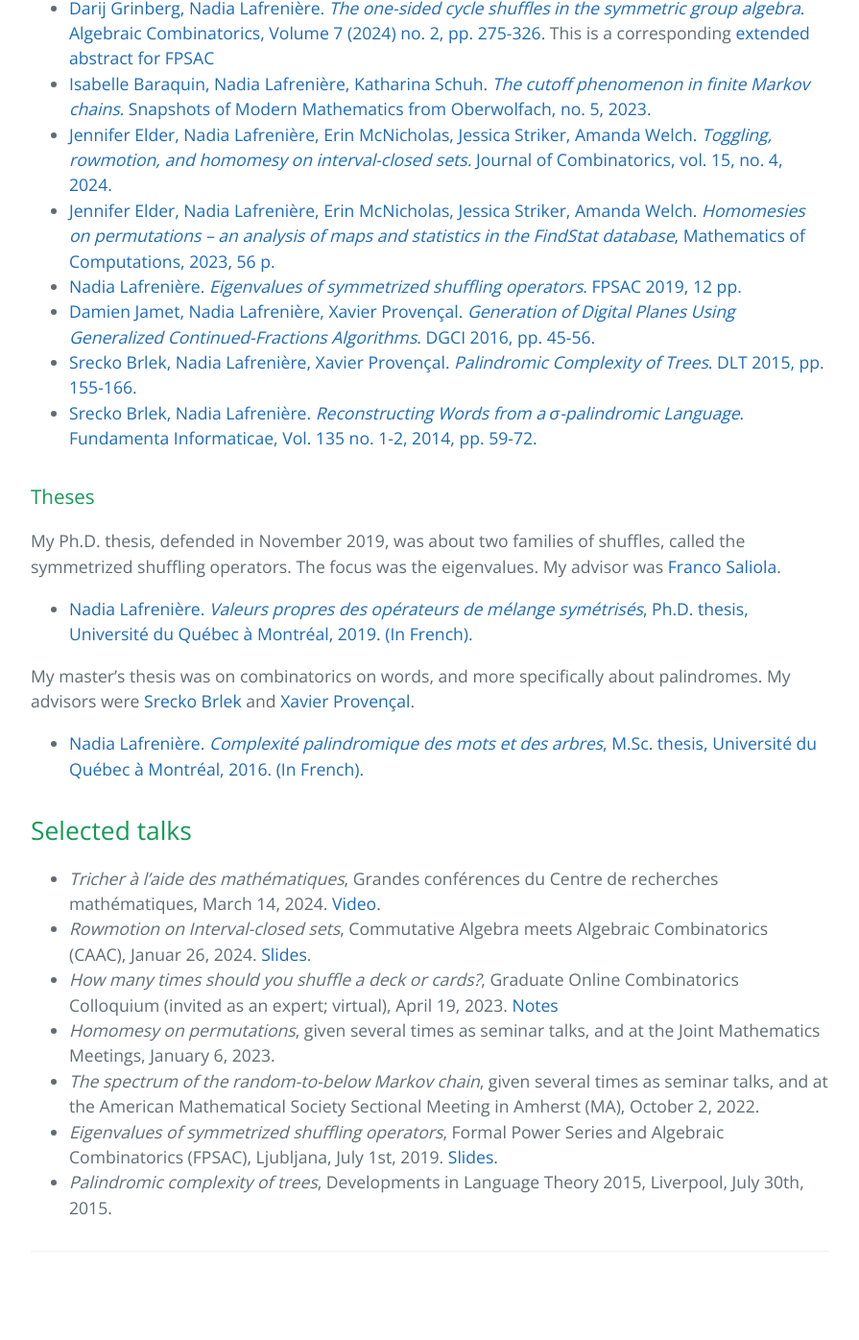
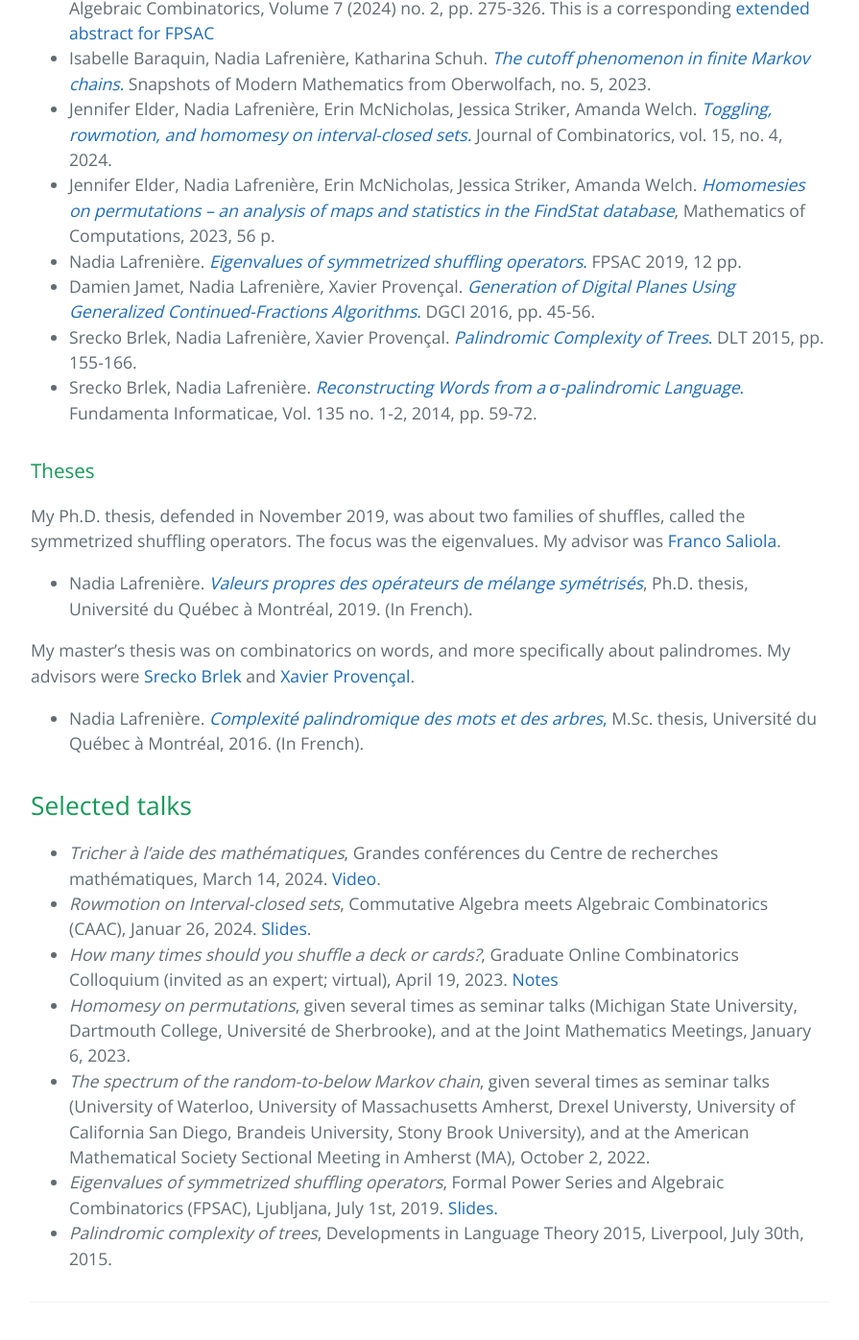
Before and after one commit to nadialafreniere/nadialafreniere.github.io, a Jekyll site: the page built from research.md, in a window 1280 px wide and 1400 px high, scrolled down 949 px. Shown: the top 1396 px of the window at 96% size, without its empty margins (192-1087 px from the left). Built offline with Jekyll 4.4.1, drawn with Linux system fonts in a browser that asks for light colours; our own code applies the rules of GitHub Pages for plain Markdown files; before the commit the page ends 2317 px from its top, so only the background shows below that; some of the changed text lies outside the part shown.

Commit message:
Mis en forme de la page rcherche

```diff
--- a/research.md
+++ b/research.md
@@ -4,39 +4,39 @@
 ref: recherche
 ---
 
-My research area is algebraic combinatorics. More specifically, I study actions on combinatorial structures, mostly permutations. On the one hand, I study spectral properties (eigenvalues, eigenvectors) of random walks corresponding to card shuffling which I explain, in French, [for the mathematics magazine _Accromath_](https://accromath.uqam.ca/2021/10/ordre-et-desordre-comment-y-arriver-rapidement/)
+My research area is algebraic combinatorics. More specifically, I study actions on combinatorial structures, mostly permutations. On the one hand, I study spectral properties (eigenvalues, eigenvectors) of random walks corresponding to card shuffling which I explain, in French, [for the mathematics magazine _Accromath_](https://accromath.uqam.ca/2021/10/ordre-et-desordre-comment-y-arriver-rapidement/).
 
 Recently, I also got interested into dynamical algebraic combinatorics, which is the study of combinatorial actions and their orbits from an enumerative perspective. I also worked in combinatorics on words in the past.
 
 ### Preprints
-- [Nadia Lafrenière, Rosa Orellana, Anna Pun, Sheila Sundaram, Stephanie van Willigenburg, Tamsen Whitehead McGinley. _The skew immaculate Hecke poset and 0-Hecke modules_. Soumis pour révision.](https://arxiv.org/abs/2409.00709)
-- [Ashleigh Adams, Jennifer Elder, Nadia Lafrenière, Erin McNicholas, Jessica Striker, Amanda Welch. _Cyclic sieving on permutations -- an analysis of maps and statistics in the FindStat database._](https://arxiv.org/abs/2402.16251)
+- Nadia Lafrenière, Rosa Orellana, Anna Pun, Sheila Sundaram, Stephanie van Willigenburg, Tamsen Whitehead McGinley. [_The skew immaculate Hecke poset and 0-Hecke modules_.](https://arxiv.org/abs/2409.00709)
+- Ashleigh Adams, Jennifer Elder, Nadia Lafrenière, Erin McNicholas, Jessica Striker, Amanda Welch. [_Cyclic sieving on permutations -- an analysis of maps and statistics in the FindStat database._](https://arxiv.org/abs/2402.16251)
 
 ### Published papers
-- [Will Dowling, Nadia Lafrenière. _Homomesy on permutations with toggling actions_. To appear in _Involve_.](https://arxiv.org/abs/2312.02383)
-- [Nadia Lafrenière, Yan Zhuang. _On the rix statistic and valley-hopping._ Discrete Mathematics and Theoretical Computer Science, vol. 26:2, no. 3, 2024, 27 p.](https://dmtcs.episciences.org/13136/pdf)
-- [Darij Grinberg, Nadia Lafrenière. _The one-sided cycle shuffles in the symmetric group algebra_. Algebraic Combinatorics,  Volume 7 (2024) no. 2, pp. 275-326.](https://alco.centre-mersenne.org/articles/10.5802/alco.346/)  This is a corresponding [extended abstract for FPSAC](https://www.mat.univie.ac.at/~slc/wpapers/FPSAC2024/16.html)
-- [Isabelle Baraquin, Nadia Lafrenière, Katharina Schuh. _The cutoff phenomenon in finite Markov chains._ Snapshots of Modern Mathematics from Oberwolfach, no. 5, 2023.](https://publications.mfo.de/handle/mfo/4094)
-- [Jennifer Elder, Nadia Lafrenière, Erin McNicholas, Jessica Striker, Amanda Welch. _Toggling, rowmotion, and homomesy on interval-closed sets._ Journal of Combinatorics, vol. 15, no. 4, 2024.](https://arxiv.org/abs/2307.08520)
-- [Jennifer Elder, Nadia Lafrenière, Erin McNicholas, Jessica Striker, Amanda Welch. _Homomesies on permutations -- an analysis of maps and statistics in the FindStat database_, Mathematics of Computations, 2023, 56 p.](https://arxiv.org/abs/2206.13409)
-- [Nadia Lafrenière. _Eigenvalues of symmetrized shuffling operators_. FPSAC 2019, 12 pp.](https://arxiv.org/abs/1811.07196)
-- [Damien Jamet, Nadia Lafrenière, Xavier Provençal. _Generation of Digital Planes Using Generalized Continued-Fractions Algorithms_. DGCI 2016, pp. 45-56.](JLP-DGCI2016.pdf)
-- [Srecko Brlek, Nadia Lafrenière, Xavier Provençal. _Palindromic Complexity of Trees_. DLT 2015, pp. 155-166.](https://arxiv.org/abs/1505.02695)
-- [Srecko Brlek, Nadia Lafrenière. _Reconstructing Words from a σ-palindromic Language_. Fundamenta Informaticae, Vol.  135 no. 1-2, 2014, pp. 59-72.](BL-sigma-pal.pdf)
+- Will Dowling, Nadia Lafrenière. [_Homomesy on permutations with toggling actions_](https://arxiv.org/abs/2312.02383). To appear in _Involve_.
+- Nadia Lafrenière, Yan Zhuang. [_On the rix statistic and valley-hopping._](https://dmtcs.episciences.org/13136/pdf) Discrete Mathematics and Theoretical Computer Science, vol. 26:2, no. 3, 2024, 27 p.
+- Darij Grinberg, Nadia Lafrenière. [_The one-sided cycle shuffles in the symmetric group algebra_](https://alco.centre-mersenne.org/articles/10.5802/alco.346/). Algebraic Combinatorics,  Volume 7 (2024) no. 2, pp. 275-326.  This is a corresponding [extended abstract for FPSAC](https://www.mat.univie.ac.at/~slc/wpapers/FPSAC2024/16.html)
+- Isabelle Baraquin, Nadia Lafrenière, Katharina Schuh. [_The cutoff phenomenon in finite Markov chains._](https://publications.mfo.de/handle/mfo/4094) Snapshots of Modern Mathematics from Oberwolfach, no. 5, 2023.
+- Jennifer Elder, Nadia Lafrenière, Erin McNicholas, Jessica Striker, Amanda Welch. [_Toggling, rowmotion, and homomesy on interval-closed sets._](https://arxiv.org/abs/2307.08520) Journal of Combinatorics, vol. 15, no. 4, 2024.
+- Jennifer Elder, Nadia Lafrenière, Erin McNicholas, Jessica Striker, Amanda Welch. [_Homomesies on permutations -- an analysis of maps and statistics in the FindStat database_](https://arxiv.org/abs/2206.13409), Mathematics of Computations, 2023, 56 p.
+- Nadia Lafrenière. [_Eigenvalues of symmetrized shuffling operators_.](https://arxiv.org/abs/1811.07196) FPSAC 2019, 12 pp.
+- Damien Jamet, Nadia Lafrenière, Xavier Provençal. [_Generation of Digital Planes Using Generalized Continued-Fractions Algorithms_.](JLP-DGCI2016.pdf) DGCI 2016, pp. 45-56.
+- Srecko Brlek, Nadia Lafrenière, Xavier Provençal. [_Palindromic Complexity of Trees_.](https://arxiv.org/abs/1505.02695) DLT 2015, pp. 155-166.
+- Srecko Brlek, Nadia Lafrenière. [_Reconstructing Words from a σ-palindromic Language_.](BL-sigma-pal.pdf) Fundamenta Informaticae, Vol.  135 no. 1-2, 2014, pp. 59-72.
 
 ### Theses
 My Ph.D. thesis, defended in November 2019, was about two families of shuffles, called the symmetrized shuffling operators. The focus was the eigenvalues. My advisor was [Franco Saliola](https://saliola.github.io/).
-- [Nadia Lafrenière. _Valeurs propres des opérateurs de mélange symétrisés_, Ph.D. thesis, Université du Québec à Montréal, 2019. (In French).](these.pdf)
+- Nadia Lafrenière. [_Valeurs propres des opérateurs de mélange symétrisés_](these.pdf), Ph.D. thesis, Université du Québec à Montréal, 2019. (In French).
 
 My master's thesis was on combinatorics on words, and more specifically about palindromes. My advisors were [Srecko Brlek](http://lacim.uqam.ca/~brlek/) and [Xavier Provençal](http://xprov.org/).
-- [Nadia Lafrenière. _Complexité palindromique des mots et des arbres_, M.Sc. thesis, Université du Québec à Montréal, 2016. (In French).](memoire.pdf)
+- Nadia Lafrenière. [_Complexité palindromique des mots et des arbres_,](memoire.pdf) M.Sc. thesis, Université du Québec à Montréal, 2016. (In French).
 
 
 ## Selected talks
 - _Tricher à l'aide des mathématiques_, Grandes conférences du Centre de recherches mathématiques, March 14, 2024. [Video](https://www.youtube.com/watch?v=B5qUY1nU8GY).
 - _Rowmotion on Interval-closed sets_, Commutative Algebra meets Algebraic Combinatorics (CAAC), Januar 26, 2024. [Slides](Lafreniere_CAAC_ICS.pdf).
 - _How many times should you shuffle a deck or cards?_, Graduate Online Combinatorics Colloquium (invited as an expert; virtual), April 19, 2023. [Notes](Lafreniere_GOCC.pdf)
-- _Homomesy on permutations_, given several times as seminar talks, and at the Joint Mathematics Meetings, January 6, 2023.
-- _The spectrum of the random-to-below Markov chain_, given several times as seminar talks, and at the American Mathematical Society Sectional Meeting in Amherst (MA), October 2, 2022.
+- _Homomesy on permutations_, given several times as seminar talks (Michigan State University, Dartmouth College, Université de Sherbrooke), and at the Joint Mathematics Meetings, January 6, 2023.
+- _The spectrum of the random-to-below Markov chain_, given several times as seminar talks (University of Waterloo, University of Massachusetts Amherst, Drexel Universty, University of California San Diego, Brandeis University, Stony Brook University), and at the American Mathematical Society Sectional Meeting in Amherst (MA), October 2, 2022.
 - _Eigenvalues of symmetrized shuffling operators_, Formal Power Series and Algebraic Combinatorics (FPSAC), Ljubljana, July 1st, 2019. [Slides.](http://fpsac2019.fmf.uni-lj.si/resources/Slides/147slides.pdf)
 - _Palindromic complexity of trees_, Developments in Language Theory 2015, Liverpool, July 30th, 2015.
```
Also changed, not shown: recherche.md (+16 -16 lines).
